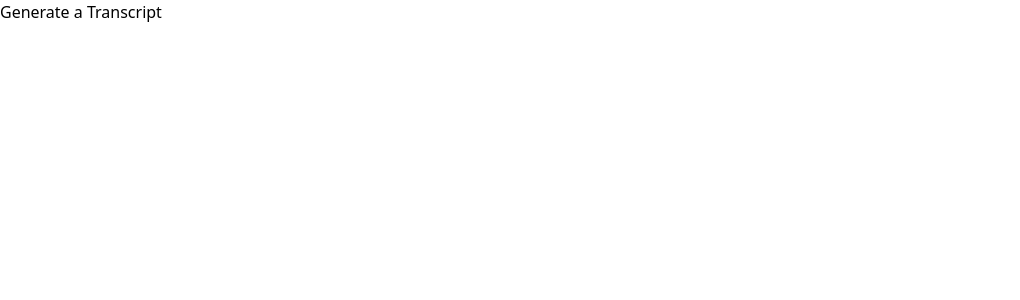
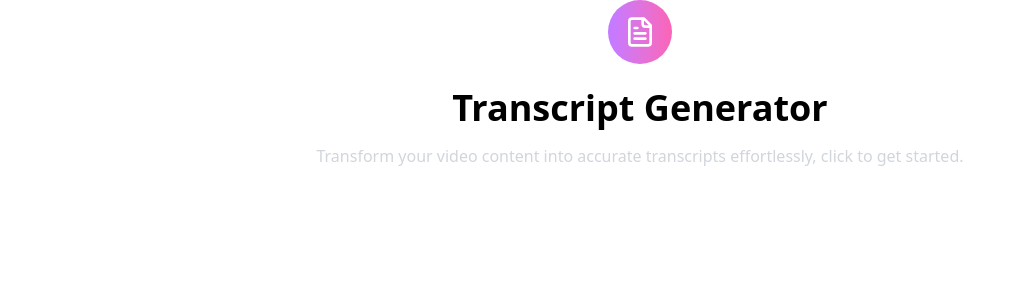
Before and after one commit to JACKLEEOW/TranscriptGenerator, a React (Vite) app: page / in a window 1280 px wide. Shown: the top 300 px of the page, without its empty margins (0-1020 px from the left). Built offline with nearby package versions, Linux system fonts and the light colour scheme.

Commit message:
imported lucide, testing simple

```diff
--- a/package.json
+++ b/package.json
@@ -12,6 +12,7 @@
   "dependencies": {
     "@tailwindcss/vite": "^4.1.11",
     "framer-motion": "^12.23.3",
+    "lucide-react": "^0.525.0",
     "react": "^19.1.0",
     "react-dom": "^19.1.0",
     "web-vitals": "^5.0.3"
--- a/src/Header.jsx
+++ b/src/Header.jsx
@@ -1,8 +1,29 @@
+import React from 'react';
+import { FileText } from 'lucide-react';
+
+
 function Header() {
 
 
     return (
-        <h1>Generate a Transcript</h1>
+        <div className = "text-center mb-16">
+            <div className="inline-flex items-center justify-center w-16 h-16 bg-gradient-to-r from-purple-400 to-pink-400 rounded-full mb-6">
+            <FileText className="w-8 h-8 text-white" />
+            </div>
+            <h1
+                className = "text-4xl font-bold mb-4">Transcript Generator
+
+            </h1>
+            <p className = "text-gray-300 max-w-2xl mx-auto">
+                Transform your video content into accurate transcripts effortlessly,
+                click to get started.
+            </p>
+
+
+
+
+
+        </div>
 
     );
 
```
Also changed, not shown: 1 other file (tests, documents, lock files or other folders).
